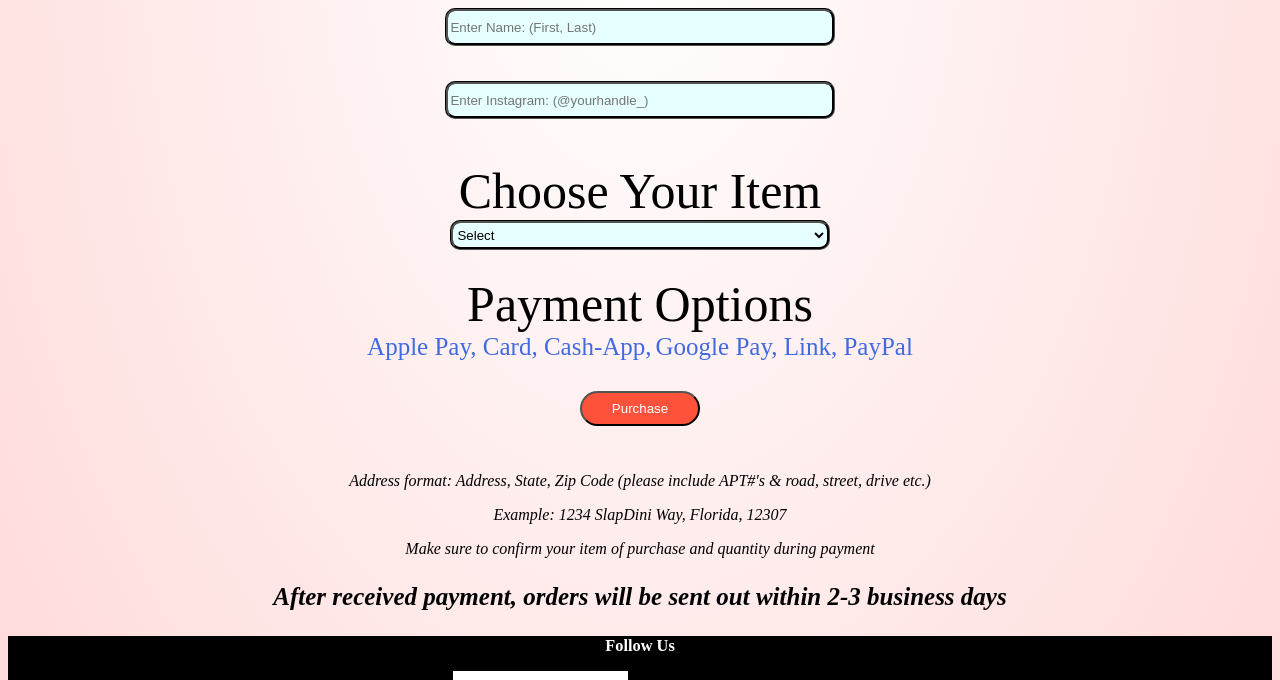
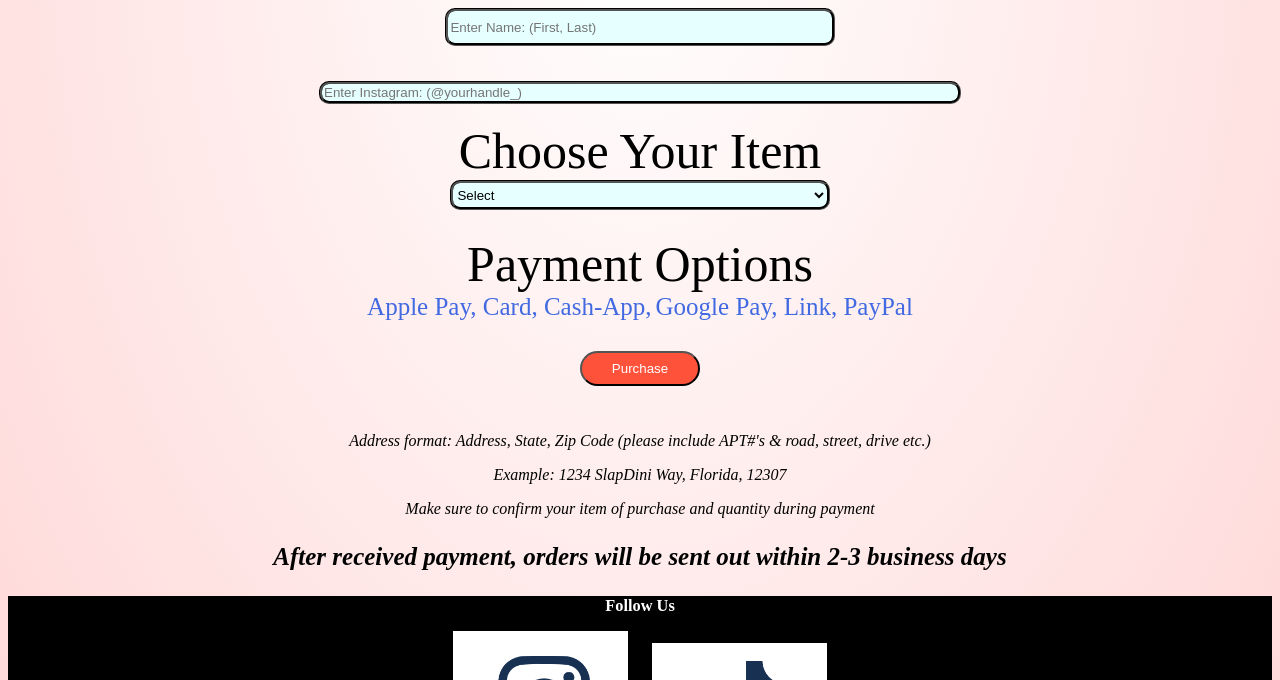
Before and after one commit to SD-NxH/slapdini, a plain HTML site: page SD_temp_SDcloset.html in a window 1280 px wide. Shown: the part 1072-1752 px from the top of the page. Drawn offline with Linux system fonts and the light colour scheme.

Commit message:
Add files via upload

```diff
--- a/SD_temp_SDcloset.html
+++ b/SD_temp_SDcloset.html
@@ -90,7 +90,7 @@
 	<br>
 	<input class="name" type="text" name="name" placeholder="Enter Name: (First, Last)" required>
 	<br>
-	<input class="name" type="text" name="name" placeholder="Enter Instagram: (@yourhandle_)" required>
+	<input class="IG" type="text" name="name" placeholder="Enter Instagram: (@yourhandle_)" required>
 	<br>
 	<input type="hidden" name="_subject" value="New Purchase!">
 	<br>
```
Also changed, not shown: SD_temp_accessories.html (+1 -1 lines).
